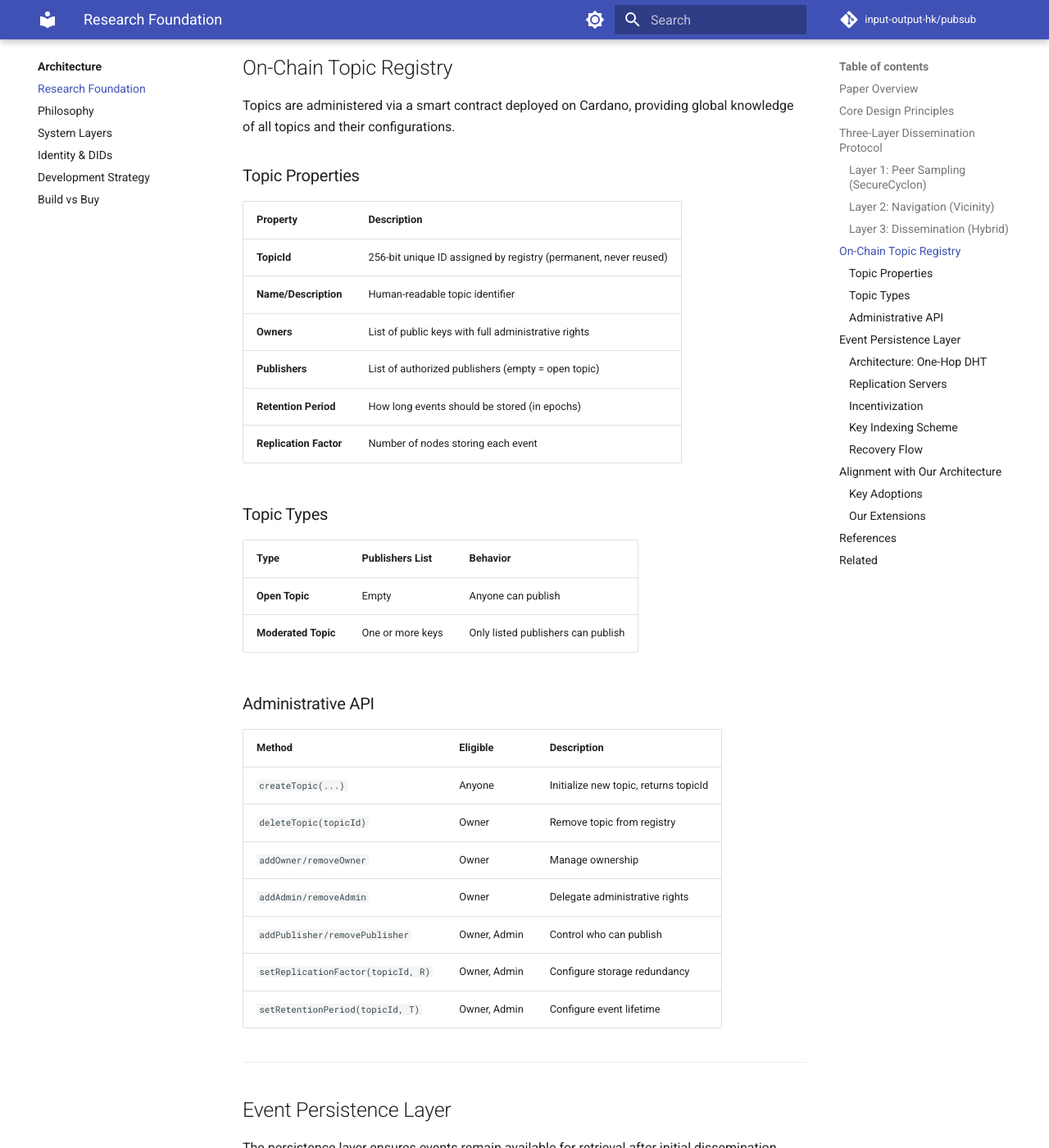
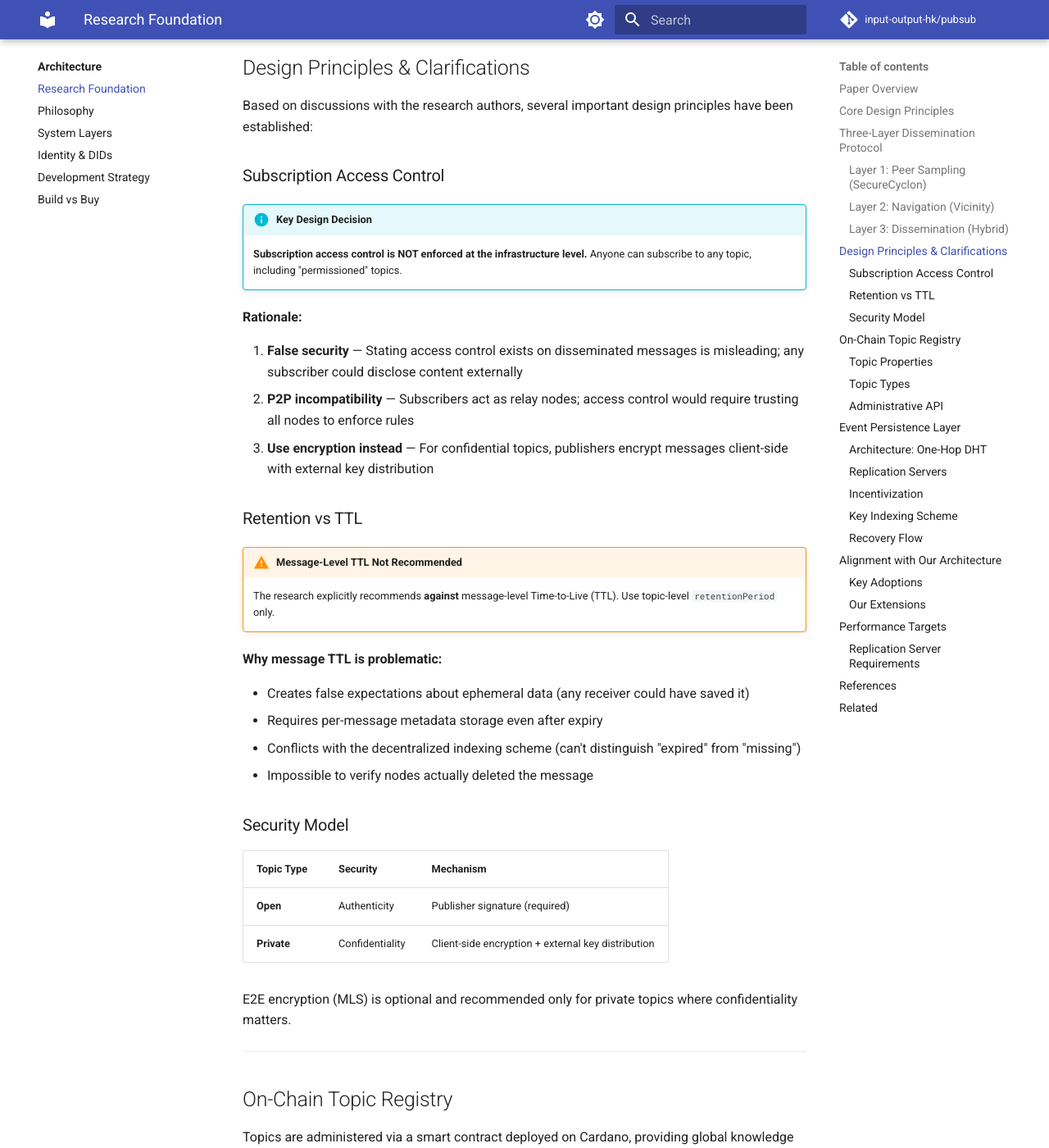
Before and after one commit to input-output-hk/pubsub, an MkDocs documentation site: the page built from docs/architecture/research-foundation.md, in a window 1280 px wide and 1400 px high, scrolled down 3621 px. Shown: the whole window at 82% size. Built offline with MkDocs 1.6.1 and Material for MkDocs 9.7.7, drawn with Linux system fonts in a browser that asks for light colours; comment, search, counter and statistics services are not loaded; some of the changed text lies outside the part shown.

Commit message:
Add design principles from Spyros feedback + performance targets
- Clarify subscription access control (not enforced at infra level)
- Explain why message-level TTL is problematic (use topic-level retention)
- Add security model guidance (signing vs encryption)
- Clarify DHT uses consistent hashing, not Kademlia
- Add performance targets and node requirements
- Acknowledge Spyros Voulgaris in references

```diff
--- a/docs/architecture/research-foundation.md
+++ b/docs/architecture/research-foundation.md
@@ -118,6 +118,44 @@ The paper proposes a three-layer protocol stack for message dissemination, with
 
 ---
 
+## Design Principles & Clarifications
+
+Based on discussions with the research authors, several important design principles have been established:
+
+### Subscription Access Control
+
+!!! info "Key Design Decision"
+    **Subscription access control is NOT enforced at the infrastructure level.** Anyone can subscribe to any topic, including "permissioned" topics.
+
+**Rationale:**
+
+1. **False security** — Stating access control exists on disseminated messages is misleading; any subscriber could disclose content externally
+2. **P2P incompatibility** — Subscribers act as relay nodes; access control would require trusting all nodes to enforce rules
+3. **Use encryption instead** — For confidential topics, publishers encrypt messages client-side with external key distribution
+
+### Retention vs TTL
+
+!!! warning "Message-Level TTL Not Recommended"
+    The research explicitly recommends **against** message-level Time-to-Live (TTL). Use topic-level `retentionPeriod` only.
+
+**Why message TTL is problematic:**
+
+- Creates false expectations about ephemeral data (any receiver could have saved it)
+- Requires per-message metadata storage even after expiry
+- Conflicts with the decentralized indexing scheme (can't distinguish "expired" from "missing")
+- Impossible to verify nodes actually deleted the message
+
+### Security Model
+
+| Topic Type | Security | Mechanism |
+|------------|----------|-----------|
+| **Open** | Authenticity | Publisher signature (required) |
+| **Private** | Confidentiality | Client-side encryption + external key distribution |
+
+E2E encryption (MLS) is optional and recommended only for private topics where confidentiality matters.
+
+---
+
 ## On-Chain Topic Registry
 
 Topics are administered via a smart contract deployed on Cardano, providing global knowledge of all topics and their configurations.
@@ -168,6 +206,10 @@ The paper proposes a **clique-structured DHT** optimized for the expected scale
 | **Routing** | One-hop (direct contact to responsible node) |
 | **Similarity** | Amazon Dynamo / DynamoDB |
 | **Membership** | On-chain registration of replication servers |
+| **Hashing** | Consistent hashing (like Chord), NOT Kademlia |
+
+!!! warning "Important Clarification"
+    The DHT uses **consistent hashing** with global knowledge of all nodes (registered on-chain), enabling 1-hop routing. This is different from Kademlia-based DHTs which use iterative routing. The global knowledge of registered replication servers makes the simpler clique approach feasible.
 
 **Advantages:**
 
@@ -255,12 +297,38 @@ The research provides the communication foundation. We extend it with:
 
 ---
 
+## Performance Targets
+
+Based on the research and related product requirements:
+
+| Metric | Target | Notes |
+|--------|--------|-------|
+| **Message latency (p99)** | <1 second | Online subscriber propagation |
+| **Network throughput** | 10,000+ msg/sec | Network-wide capacity |
+| **Concurrent topics** | 10,000+ | Supported simultaneously |
+| **Active subscribers** | 1M+ | Connection capacity |
+| **Node sync time** | <6 hours | Full synchronization |
+
+### Replication Server Requirements
+
+| Resource | Minimum | Recommended |
+|----------|---------|-------------|
+| **CPU** | 4 cores @ 2.4GHz | 8 cores |
+| **RAM** | 16 GB | 32 GB |
+| **Storage** | 500 GB SSD | 1 TB NVMe |
+| **Bandwidth** | 100 Mbps dedicated | 1 Gbps |
+| **Uptime SLA** | 99.5% | — |
+
+---
+
 ## References
 
 - Antonov, A., Kolyvas, E., Voulgaris, S. (2024). *Cardano Pub/Sub Framework: Design and Architecture*. Athens University of Economics and Business.
 - Voulgaris, S., van Steen, M. (2007). *Hybrid Dissemination: Adding Determinism to Probabilistic Multicasting in Large-Scale P2P Systems*. Middleware.
 - Antonov, A., Voulgaris, S. (2023). *SecureCyclon: Dependable Peer Sampling*. IEEE ICDCS.
 - Voulgaris, S., van Steen, M. (2013). *Vicinity: A Pinch of Randomness Brings Out the Structure*. Middleware.
+
+**Acknowledgment:** Design clarifications informed by discussions with Prof. Spyros Voulgaris (AUEB).
 
 ---
 
```
